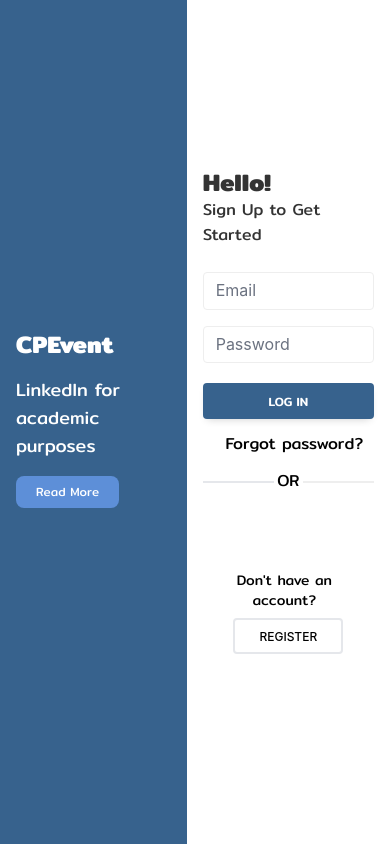
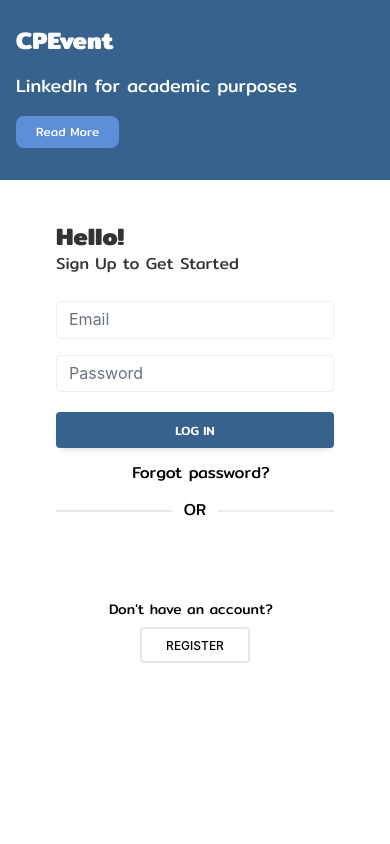
Before and after one commit to SE-TEAM-66/CPEvent-Frontend, a React (Vite) app in the folder CPEvent/: page /login in a window 390 px wide. Built offline with nearby package versions, Linux system fonts and the light colour scheme; no server answers.

Commit message:
responsive: boardlist

```diff
--- a/CPEvent/src/pages/Login.jsx
+++ b/CPEvent/src/pages/Login.jsx
@@ -109,7 +109,7 @@
   };
   return (
     <div>
-      <div className="flex h-screen">
+      <div className="flex h-screen flex-col md:flex-row">
         {/* <!-- Left --> */}
         <div className="bg-baseblue-300 flex flex-col md:flex-row items-center w-full md:w-2/3">
           {/* container of detail */}
@@ -144,7 +144,7 @@
         {/* <!-- Right --> */}
         <div className="px-4 md:px-0 w-full md:w-2/3 lg:w-1/3 flex items-center justify-center">
           {/* container */}
-          <div className="max-w-md w-full md:w-auto">
+          <div className="max-w-md w-full md:w-auto p-10">
             <form onSubmit={handleLogin}>
               {/* greeting title */}
               <div>
--- a/CPEvent/src/pages/boardlist.jsx
+++ b/CPEvent/src/pages/boardlist.jsx
@@ -64,7 +64,7 @@
   return (
     <div className="flex flex-col max-h-screen overflow-auto">
       <Navbar />
-      <div className="w-full p-10 px-60 space-y-5">
+      <div className="w-full p-10 px-8 md:px-16 lg:px-32 xl:px-60 space-y-5">
         <div className="w-full flex justify-between items-center space-x-5">
           <SearchBar onSearch={handleSearch} />
           <div className="flex flex-row gap-3">
@@ -97,7 +97,7 @@
               Groups
             </span>
             <hr />
-            <div className="w-full grid grid-cols-3 justify-between gap-10">
+            <div className="w-full grid grid-cols-1 md:grid-cols-2 2xl:grid-cols-3 justify-between gap-10">
               {filteredGroups.reverse().map((group) => (
                 <GroupCard
                   key={group.ID}
@@ -136,7 +136,7 @@
               Events
             </span>
             <hr />
-            <div className="w-full grid grid-cols-3 justify-between gap-10">
+            <div className="w-full grid grid-cols-1 md:grid-cols-2 2xl:grid-cols-3 justify-between gap-10">
               {filteredEvents.map((event) => (
                 <EventCard
                   key={event.ID}
```
